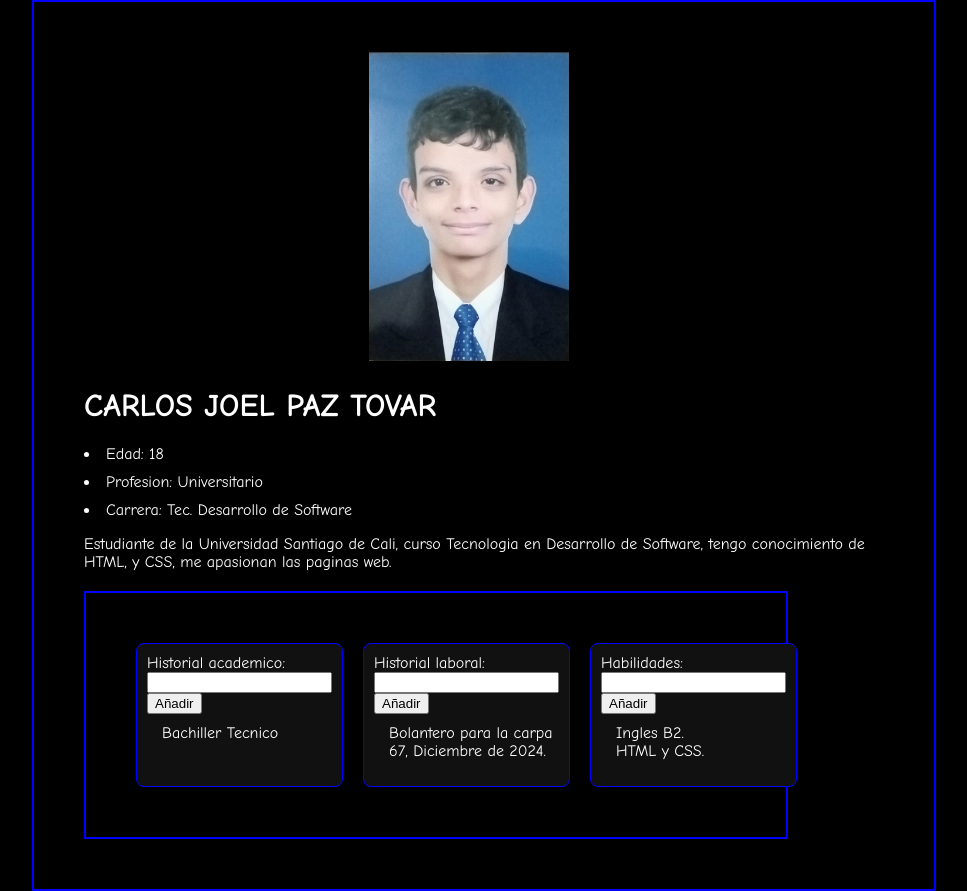
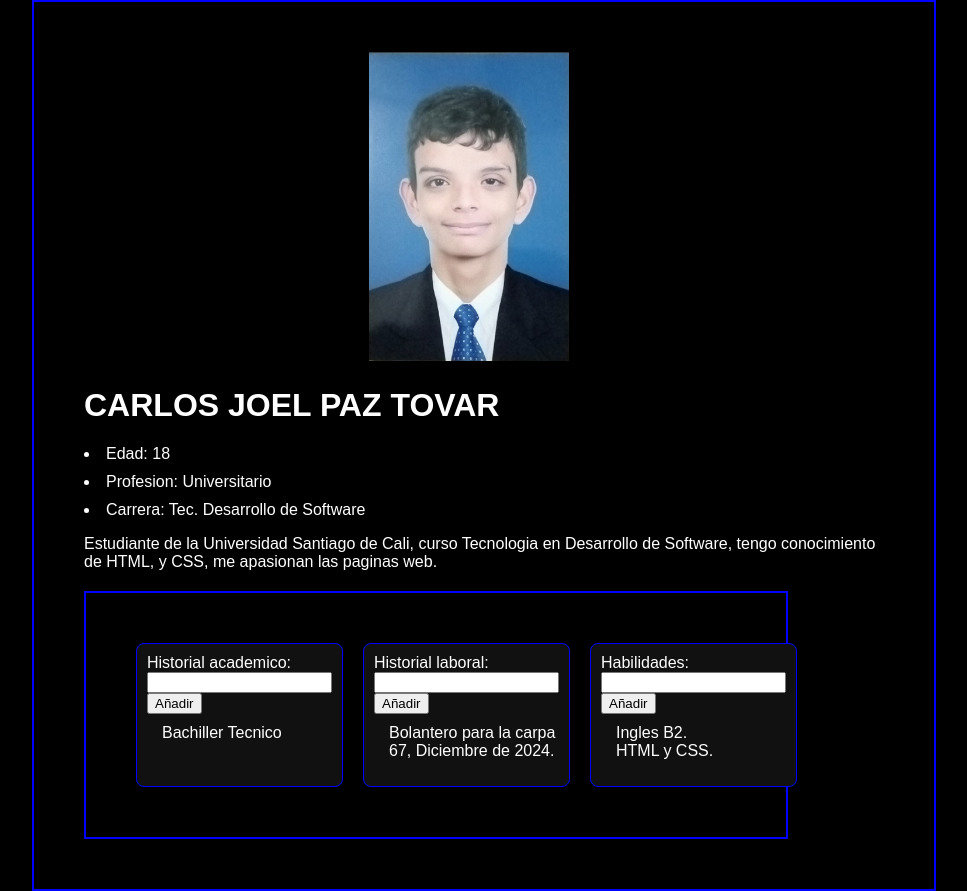
Before and after one commit to CarlosJ2006/CarlosJ2006.github.io, a plain HTML site: page index.html in a window 1280 px wide. Shown: the whole page, without its empty margins (156-1123 px from the left). Drawn offline with Linux system fonts and the light colour scheme.

Commit message:
Add files via upload

```diff
--- a/Styles.css
+++ b/Styles.css
@@ -1,5 +1,5 @@
 body {
- font-family: Comic Sans MS;
+ font-family: Arial, Helvetica, sans-serif;
  background-color: #000000;
   margin: 0;
   padding: 0;
```
